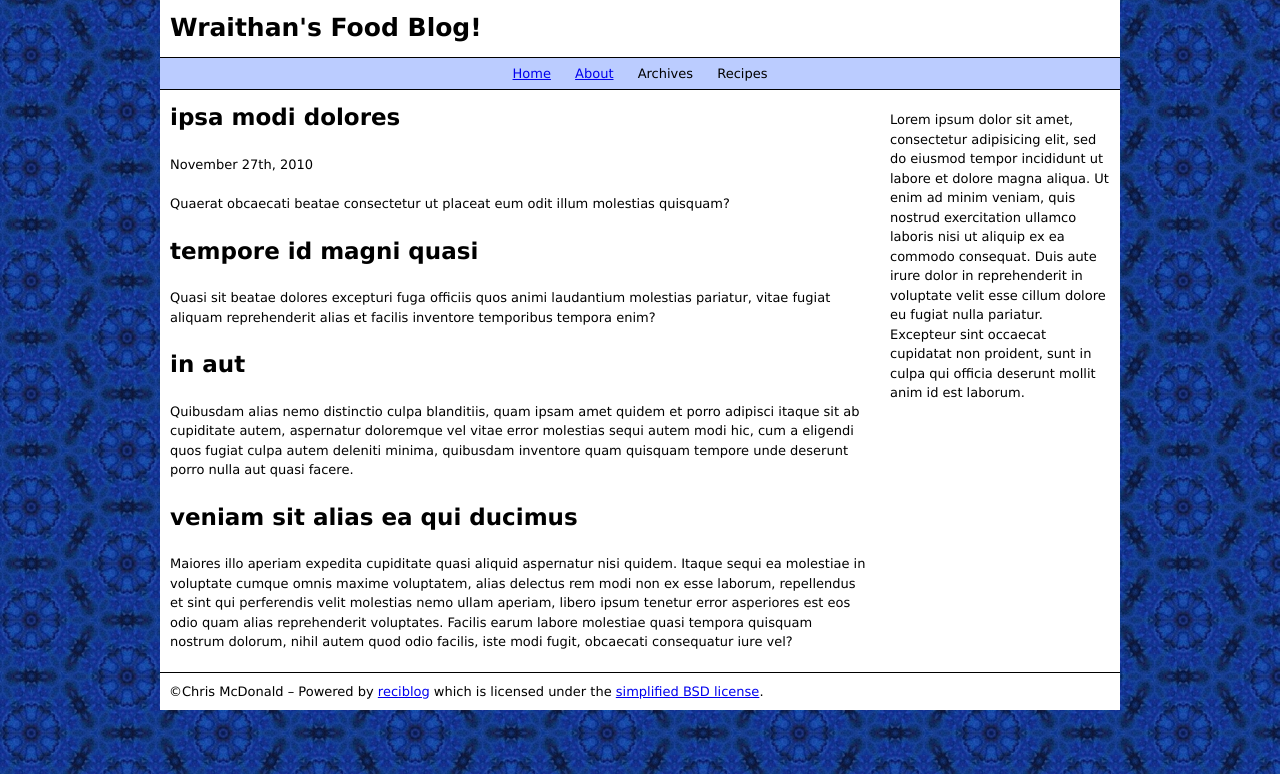
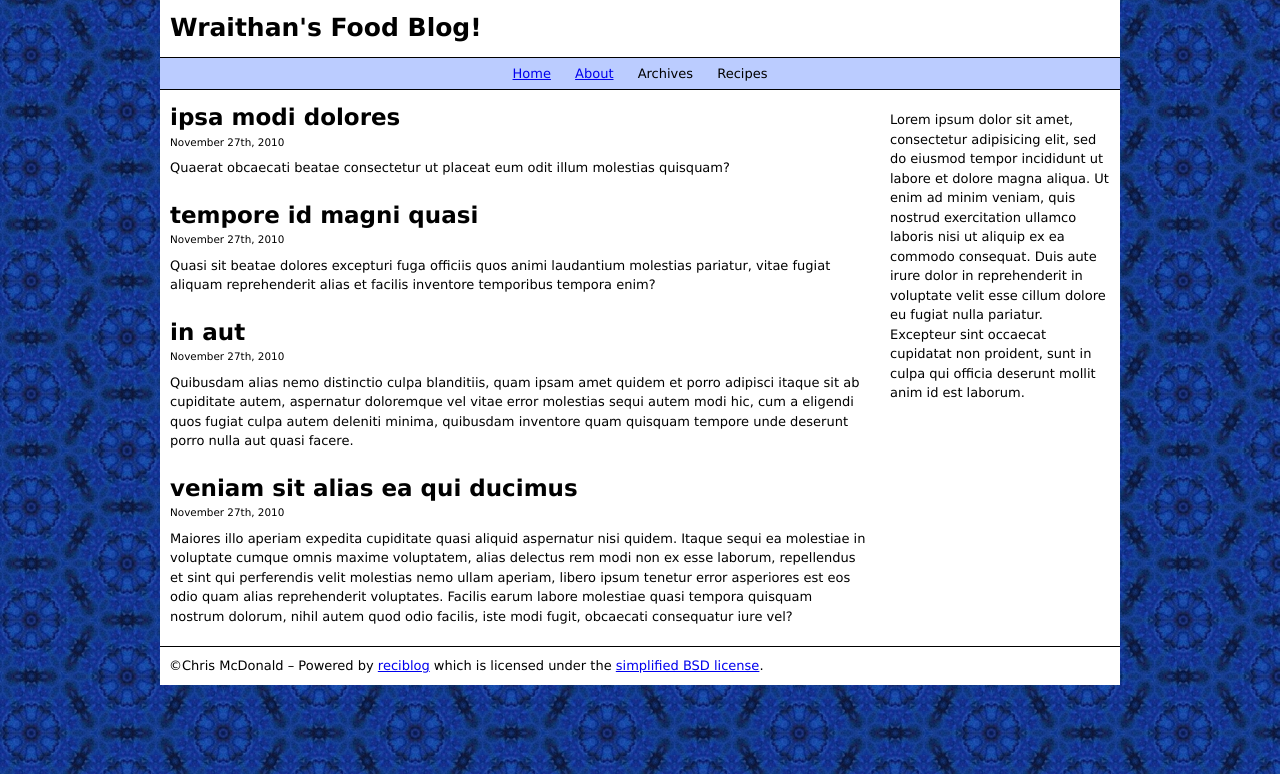
Before and after one commit to wraithan/reciblog, a Django app: template blog/templates/blog/index.html in a window 1280 px wide. Shown: the part 1-775 px from the top of the page. Run offline with Django 3.2, Linux system fonts and the light colour scheme; the template is opened without the code that fills it, so the values that code supplies are empty.

Commit message:
blog specific css stuff

```diff
--- /dev/null
+++ b/blog/templates/blog/base.html
@@ -0,0 +1,5 @@
+{% extends "base.html" %}
+{% block html_header %}
+{{ block.super }}
+    <link rel="stylesheet" href="media/css/blog.css" />
+{% endblock %}
--- a/blog/templates/blog/index.html
+++ b/blog/templates/blog/index.html
@@ -1,13 +1,16 @@
-{% extends "base.html" %}
+{% extends "blog/base.html" %}
 {% load webdesign %}
 {% block content %}
 <h2>{% lorem 3 w random %}</h2>
 <p class="date">November 27th, 2010</p>
 <p>{% lorem 1 b random %}</p>
 <h2>{% lorem 4 w random %}</h2>
+<p class="date">November 27th, 2010</p>
 <p>{% lorem 1 b random %}</p>
 <h2>{% lorem 2 w random %}</h2>
+<p class="date">November 27th, 2010</p>
 <p>{% lorem 1 b random %}</p>
 <h2>{% lorem 6 w random %}</h2>
+<p class="date">November 27th, 2010</p>
 <p>{% lorem 1 b random %}</p>
 {% endblock %}
--- /dev/null
+++ b/dev_settings.py
@@ -0,0 +1,5 @@
+from settings import *
+
+INSTALLED_APPS += (
+    'django_extensions',
+    )
--- /dev/null
+++ b/media/css/blog.css
@@ -0,0 +1,13 @@
+
+#content h2 {
+    padding-bottom: 0;
+    margin-bottom: 0;
+}
+
+.date {
+    padding-top: 0;
+    padding-bottom: 5px;
+    margin-top: 0;
+    margin-bottom: 3px;
+    font-size: 80%;
+}
--- a/templates/base.html
+++ b/templates/base.html
@@ -2,12 +2,14 @@
 <!DOCTYPE html>
 <html lang="en">
   <head>
+    {% block html_header %}
     <meta http-equiv="content-type" content="text/html; charset=utf-8" />
     <link rel="stylesheet" href="media/css/reset.css" />
     <link rel="stylesheet" href="media/css/text.css" />
     <link rel="stylesheet" href="media/css/960.css" />
     <link rel="stylesheet" href="media/css/base.css" />
     <title>Wraithan's Food Blog!</title>
+    {% endblock %}
   </head>
   <body>
     <div class="container_12" id="container">
```
